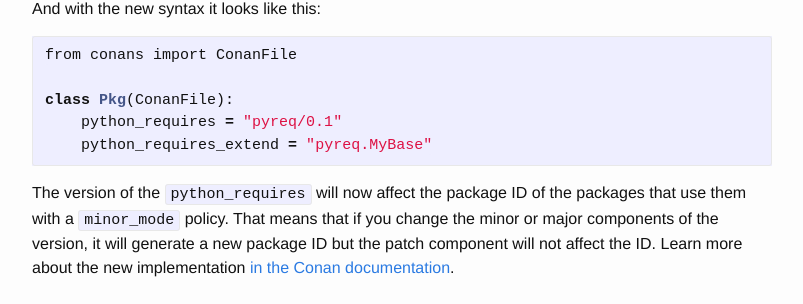
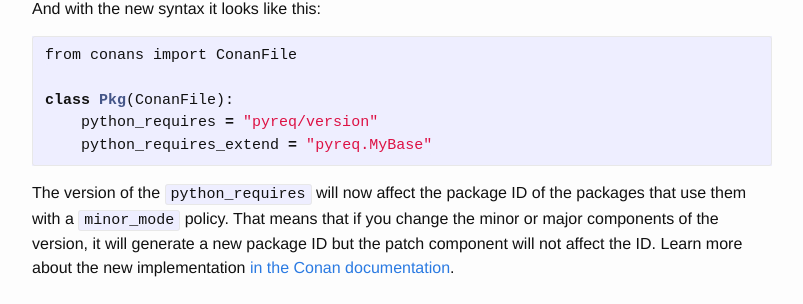
Before and after one commit to conan-io/conan-io.github.io, a Jekyll site: the page built from _posts/2019-12-17-New-conan-release-1-21.markdown, in a window 1280 px wide and 900 px high, scrolled down 2226 px. Shown: the part 146-450 px from the top of the window, without its empty margins (238-1041 px from the left). Built offline with Jekyll 4.4.1, drawn with Linux system fonts in a browser that asks for light colours; comment, search, counter and statistics services are not loaded.

Commit message:
minor changes

````diff
--- a/_posts/2019-12-17-New-conan-release-1-21.markdown
+++ b/_posts/2019-12-17-New-conan-release-1-21.markdown
@@ -106,7 +106,7 @@ And with the new syntax it looks like this:
 from conans import ConanFile
 
 class Pkg(ConanFile):
-    python_requires = "pyreq/0.1"
+    python_requires = "pyreq/version"
     python_requires_extend = "pyreq.MyBase"
 ```
 
````
